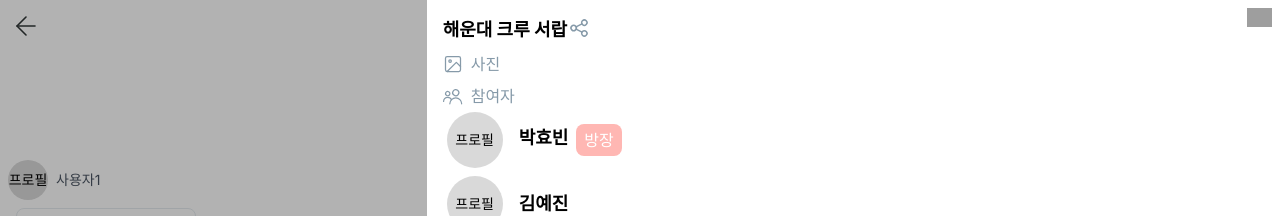
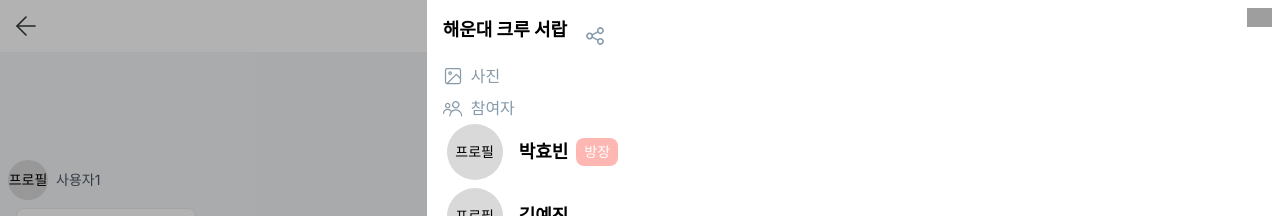
Before and after one commit to hyobin0726/do-frontend, a Next.js app: page /chatroom/1 in a window 1280 px wide. Both pictures are taken after a click on the picture 1251 px from the left and 26 px from the top of the page. Shown: the top 216 px of the page. Built offline with nearby package versions, Linux system fonts and the light colour scheme; no server answers; grey boxes are pictures that could not be loaded.

Commit message:
feat: kakao share

```diff
--- a/src/app/layout.tsx
+++ b/src/app/layout.tsx
@@ -1,8 +1,15 @@
 import type { Metadata, Viewport } from 'next'
 import { Inter } from 'next/font/google'
 import './globals.css'
+import KakaoScript from '@/providers/KakaoScript'
 
 const inter = Inter({ subsets: ['latin'] })
+
+declare global {
+    interface Window {
+        Kakao: any
+    }
+}
 
 export const metadata: Metadata = {
     title: 'Create Next App',
@@ -25,6 +32,7 @@ export default function RootLayout({
     return (
         <html lang="en">
             <body className={inter.className}>{children}</body>
+            <KakaoScript />
         </html>
     )
 }
--- a/src/components/pages/chat/ChatMenuModal.tsx
+++ b/src/components/pages/chat/ChatMenuModal.tsx
@@ -1,6 +1,7 @@
 import Album from '@/components/images/Album'
 import Crew from '@/components/images/Crew'
 import Share from '@/components/images/Share'
+import { Button } from '@/components/ui/button'
 
 export default function ChatMenuModal({
     chatMenuModal,
@@ -36,6 +37,18 @@ export default function ChatMenuModal({
             role: 0,
         },
     ]
+    const handlerKakaoShare = () => {
+        const { Kakao } = window
+        Kakao.Share.sendCustom({
+            templateId: 108376,
+            templateArgs: {
+                THU: 'https://hobbiedo-bucket.s3.ap-northeast-2.amazonaws.com/1716864446634Group+1000001922.png',
+                crewName: '해운대 크루',
+                crewIntroduction: '#해운대 #러닝 #취미',
+                path: 'chat',
+            },
+        })
+    }
 
     return (
         <>
@@ -53,7 +66,9 @@ export default function ChatMenuModal({
                         <div className="flex">
                             <div className="font-bold text-lg">해운대 크루 서랍</div>
                             {/* 공유하기 임시버튼 */}
-                            <Share />
+                            <Button onClick={handlerKakaoShare}>
+                                <Share />
+                            </Button>
                         </div>
                         <div className="flex items-center space-x-2 mt-2">
                             <div className="w-5">
@@ -77,7 +92,7 @@ export default function ChatMenuModal({
                                         <div className="ml-4 flex">
                                             <div className="font-bold text-lg">{member.name}</div>
                                             {member.role === 1 && (
-                                                <span className="text-white bg-[#FFB7B3] rounded-lg px-2 py-1 ml-2">
+                                                <span className="text-white text-sm bg-[#FFB7B3] rounded-lg px-2 py-1 ml-2">
                                                     방장
                                                 </span>
                                             )}
--- a/src/components/pages/chat/ChatMessage.tsx
+++ b/src/components/pages/chat/ChatMessage.tsx
@@ -25,7 +25,7 @@ export default function ChatMessage() {
         }
     }, [socket])
     return (
-        <section className=" bg-[##FBFBFD] h-[calc(100vh-11rem)] ">
+        <section className=" bg-gray-100 h-[calc(100vh-11rem)] ">
             <div className=" px-2 py-4 ">
                 <div className="flex justify-center">
                     <div className="relative bg-[#D8D8D8] rounded-3xl px-3 py-1 text-white text-sm">
--- /dev/null
+++ b/src/providers/KakaoScript.tsx
@@ -0,0 +1,17 @@
+'use client'
+import Script from 'next/script'
+
+function KakaoScript() {
+    const onLoad = () => {
+        if (window.Kakao) {
+            if (!window.Kakao.isInitialized()) {
+                window.Kakao.init(process.env.NEXT_PUBLIC_KAKAO_API_KEY)
+            }
+        } else {
+            console.error('Kakao SDK 로드 실패')
+        }
+    }
+    return <Script src="https://developers.kakao.com/sdk/js/kakao.js" async onLoad={onLoad}></Script>
+}
+
+export default KakaoScript
--- a/src/providers/SocketProvider.tsx
+++ b/src/providers/SocketProvider.tsx
@@ -10,7 +10,7 @@ export const SocketProvider = ({ children }: { children: React.ReactNode }) => {
     const [socket, setSocket] = useState<Socket | undefined>(undefined)
 
     useEffect(() => {
-        const socketInstance = io('http://localhost:3000')
+        const socketInstance = io('http://localhost:3001')
         setSocket(socketInstance)
 
         return () => {
--- a/tailwind.config.ts
+++ b/tailwind.config.ts
@@ -11,7 +11,6 @@ const config: Config = {
                 'hobbing-bg-pink': '#FFDBD7',
                 'hobbing-pink': '#FF8595',
                 'hobbing-light-pink': '#FFF9F9',
-                'hobbing-light-pink': '#FFF9F9',
                 'hobbing-red': '#F76D67',
                 'hobbing-orange': '#FD6B22',
                 'hobbing-gray': '#E8E9EA',
```
Also changed, not shown: .eslintrc.json.
